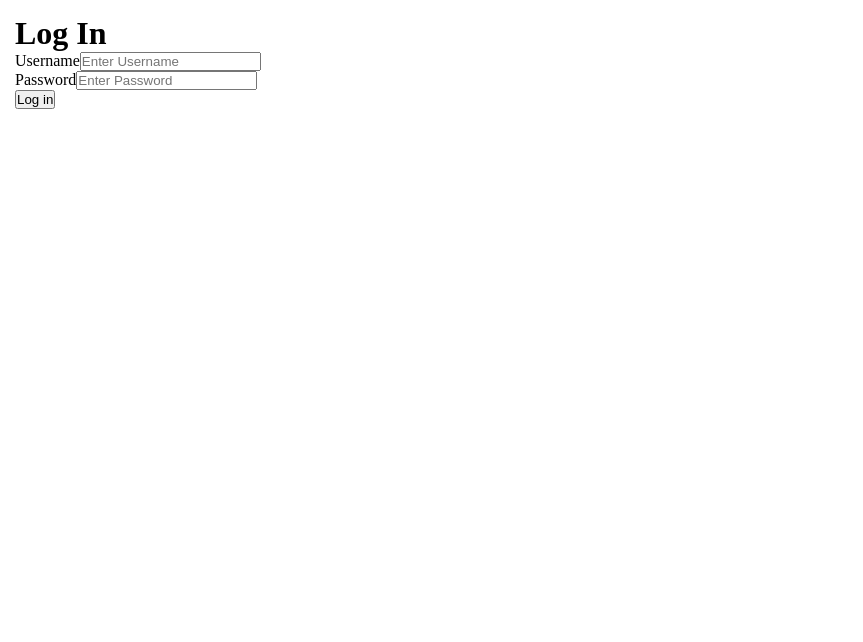
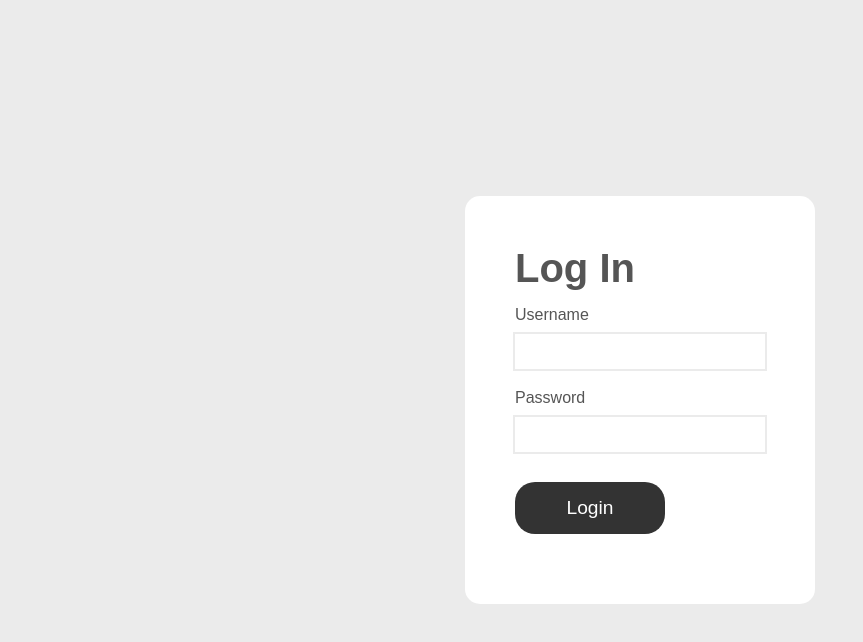
Before and after one commit to lyncasterc/blog-list, a React (Create React App) app in the folder frontend/: page / in a window 1280 px wide. Shown: the top 642 px of the page, without its empty margins (0-863 px from the left). Built offline with nearby package versions, Linux system fonts and the light colour scheme; no server answers.

Commit message:
css help pls

```diff
--- a/frontend/src/App.js
+++ b/frontend/src/App.js
@@ -34,7 +34,7 @@ function App() {
 
   if (currentUser.token) {
     return (
-      <div className="container">
+      <div>
         <FlashMessage />
 
         <Navbar />
--- a/frontend/src/components/Button.js
+++ b/frontend/src/components/Button.js
@@ -1,9 +1,10 @@
 import React from 'react';
 import propTypes from 'prop-types';
+import buttonStyles from './Button.module.css';
 
 function Button({ buttonText, onClick }) {
   return (
-    <button type="submit" onClick={onClick}>
+    <button type="submit" onClick={onClick} className={buttonStyles.btn}>
       {buttonText}
     </button>
   );
--- /dev/null
+++ b/frontend/src/components/Button.module.css
@@ -0,0 +1,14 @@
+.btn {
+  width: 100%;
+  padding: 15px;
+  border: none;
+  font-size: 1.2rem;
+  border-radius: 20px;
+  background-color: #333333;
+  color: white;
+  transition: background-color ease-in-out .3s;
+}
+
+.btn:hover {
+  background-color: lightgreen;
+}
--- a/frontend/src/components/Input.js
+++ b/frontend/src/components/Input.js
@@ -1,12 +1,16 @@
 import React from 'react';
 import propTypes from 'prop-types';
+import inputStyles from './Input.module.css';
 
 function Input({
-  label, name, type, value, onChange, placeholder,
+  label, name, type, value, onChange, placeholder, required,
 }) {
   return (
-    <label htmlFor={name}>
-      {label}
+    <>
+      <label htmlFor={name} className={inputStyles.label}>
+        {label}
+        {' '}
+      </label>
       <input
         type={type}
         value={value}
@@ -14,8 +18,10 @@ function Input({
         placeholder={placeholder}
         name={name}
         id={name}
+        className={inputStyles.input}
+        required={required}
       />
-    </label>
+    </>
   );
 }
 
@@ -26,6 +32,7 @@ Input.propTypes = {
   name: propTypes.string,
   type: propTypes.string,
   placeholder: propTypes.string,
+  required: propTypes.bool,
 };
 
 Input.defaultProps = {
@@ -33,6 +40,7 @@ Input.defaultProps = {
   name: '',
   type: 'text',
   placeholder: '',
+  required: false,
 };
 
 export default Input;
--- /dev/null
+++ b/frontend/src/components/Input.module.css
@@ -0,0 +1,15 @@
+.label {
+  display: block;
+  margin-bottom: 10px;
+}
+
+.input {
+  padding: 10px;
+  width: 100%;
+  border: none;
+  outline: 2px solid #ebebeb;
+}
+
+.input:focus {
+  outline-color: lightgreen;
+}
--- a/frontend/src/components/LoginForm.js
+++ b/frontend/src/components/LoginForm.js
@@ -4,6 +4,8 @@ import { setFlashMessage } from '../reducers/flashMessageReducer';
 import { loginUser } from '../reducers/currentUserReducer';
 import hooks from '../hooks/index';
 import Input from './Input';
+import Button from './Button';
+import loginFormStyles from './LoginForm.module.css';
 
 function LoginForm() {
   const username = hooks.useField('text');
@@ -22,29 +24,37 @@ function LoginForm() {
   };
 
   return (
-    <form onSubmit={handleLogin} className="container">
-      <h2> Log In </h2>
-      <div>
+    <div className={loginFormStyles['form-container']}>
+      <form onSubmit={handleLogin} className={loginFormStyles.form}>
+        <h2 className={loginFormStyles.title}> Log In </h2>
+
+        <div className={loginFormStyles['form-control']}>
           <Input
             {...username.attrs}
-          placeholder="Enter Username"
             name="username"
             label="Username"
+            required
+          />
+
+        </div>
+
+        <div className={loginFormStyles['form-control']}>
+          <Input
+            {...password.attrs}
+            type="password"
+            name="password"
+            label="Password"
+            required
           />
         </div>
 
-      <div>
-        <Input
-          {...password.attrs}
-          type="password"
-          placeholder="Enter Password"
-          name="password"
-          label="Password"
+        <div className={`${loginFormStyles['form-control']} ${loginFormStyles['form-btn']} `}>
+          <Button
+            buttonText="Login"
           />
         </div>
-
-      <button type="submit">Log in</button>
       </form>
+    </div>
   );
 }
 
--- /dev/null
+++ b/frontend/src/components/LoginForm.module.css
@@ -0,0 +1,27 @@
+.form {
+  background-color: white;
+  padding: 50px;
+  width: 350px;
+  height: fit-content;
+  margin: 0 auto;
+  border-radius: 15px;
+}
+
+.form-container {
+  display: flex;
+  height: 100vh;
+  align-items: center;
+}
+
+.title {
+  margin-bottom: 15px;
+  font-size: 2.5rem;
+}
+
+.form-control {
+    margin-bottom: 20px;
+}
+.form-btn {
+  width: 60%;
+  margin-top: 30px;
+}
--- a/frontend/src/components/Navbar.js
+++ b/frontend/src/components/Navbar.js
@@ -10,9 +10,20 @@ function Navbar() {
   const currentUser = useSelector((state) => state.currentUser);
 
   return (
-    <div className={navbarStyles.navbar} data-cy="navbar">
+    <nav className={navbarStyles.navbar} data-cy="navbar">
+      <div className={navbarStyles['navbar-left']}>
+        <div className={navbarStyles['navbar-item']}>
           <Link to="/"> Blogs </Link>
+        </div>
+
+        <div className={navbarStyles['navbar-item']}>
           <Link to="/users"> Users </Link>
+        </div>
+
+      </div>
+
+      <div className={navbarStyles['navbar-left']}>
+        <div className={navbarStyles['navbar-item']}>
           <p>
             {' '}
             { currentUser.name }
@@ -20,11 +31,17 @@ function Navbar() {
             logged in
             {' '}
           </p>
+        </div>
+
+        <div className={`${navbarStyles['navbar-item']}`}>
           <Button
             onClick={() => dispatch(logoutUser())}
             buttonText="Log out"
           />
         </div>
+      </div>
+
+    </nav>
   );
 }
 
--- a/frontend/src/components/Navbar.module.css
+++ b/frontend/src/components/Navbar.module.css
@@ -1,6 +1,30 @@
 .navbar {
   display: flex;
   align-items: center;
-  gap: 10px;
+  background-color: white;
+  width: 100vw;
+  justify-content: space-between;
   padding: 10px;
 }
+.navbar-left, .navbar-right {
+  display: flex;
+  gap: 15px;
+  justify-content: center;
+  align-items: center;
+}
+
+.navbar-item {
+  transition: all ease-in-out .3s;
+}
+
+.navbar-item a{
+  /* display: inline-block; */
+  padding: 25px 20px;
+  text-decoration: none;
+  color: inherit;
+}
+
+.navbar-item a:hover {
+  background-color: lightgreen;
+  color: white;
+}
--- a/frontend/src/index.css
+++ b/frontend/src/index.css
@@ -2,6 +2,12 @@
   margin: 0;
   padding: 0;
   box-sizing: border-box;
+}
+
+body, html {
+  background-color: #ebebeb;
+  font-family: Arial, Helvetica, sans-serif;
+  color: rgb(85,85,85);
 }
 
 .container {
```
Lines whose indentation alone changed are shown as unchanged.
